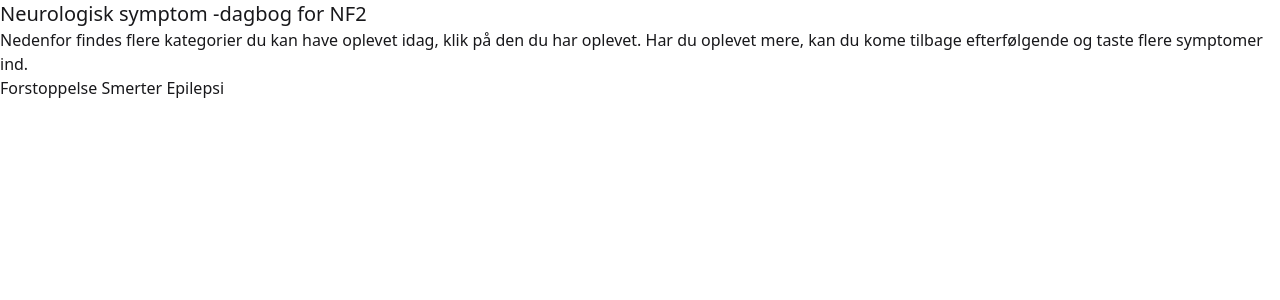
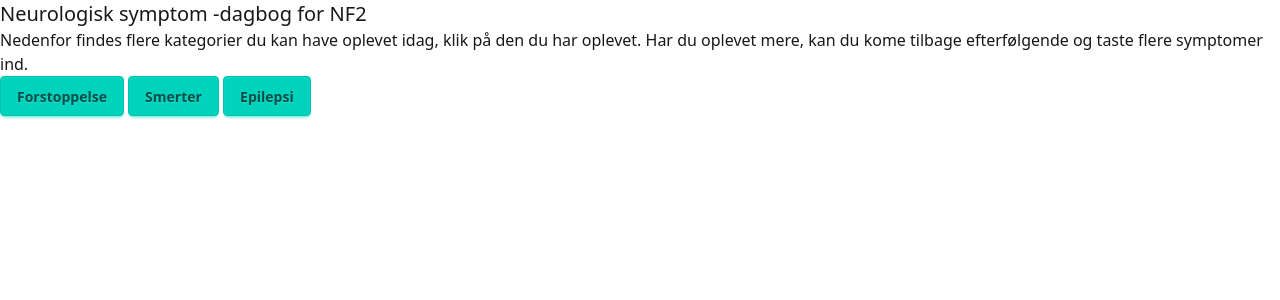
Before and after one commit to MathildeH01/Neurodagbog2025, a SvelteKit app: page /symptomer in a window 1280 px wide. Shown: the top 300 px of the page. Built offline with nearby package versions, Linux system fonts and the light colour scheme.

Commit message:
Update +page.svelte

```diff
--- a/src/routes/symptomer/+page.svelte
+++ b/src/routes/symptomer/+page.svelte
@@ -7,6 +7,6 @@
 <h2 class="text-xl">Neurologisk symptom -dagbog for NF2</h2>
 <p> Nedenfor findes flere kategorier du kan have oplevet idag, klik på den du har oplevet. Har du oplevet mere, kan du kome tilbage efterfølgende og taste flere symptomer ind. </p>
 
-<button class="btn-soft btn-accent" on:click={btnclick}>Forstoppelse</button>
-<button class="btn-soft btn-accent" on:click={btnclick}>Smerter</button>
-<button class="btn-soft btn-accent" on:click={btnclick}>Epilepsi</button>
+<button class="btn btn-accent" on:click={btnclick}>Forstoppelse</button>
+<button class="btn btn-accent" on:click={btnclick}>Smerter</button>
+<button class="btn btn-accent" on:click={btnclick}>Epilepsi</button>
```
